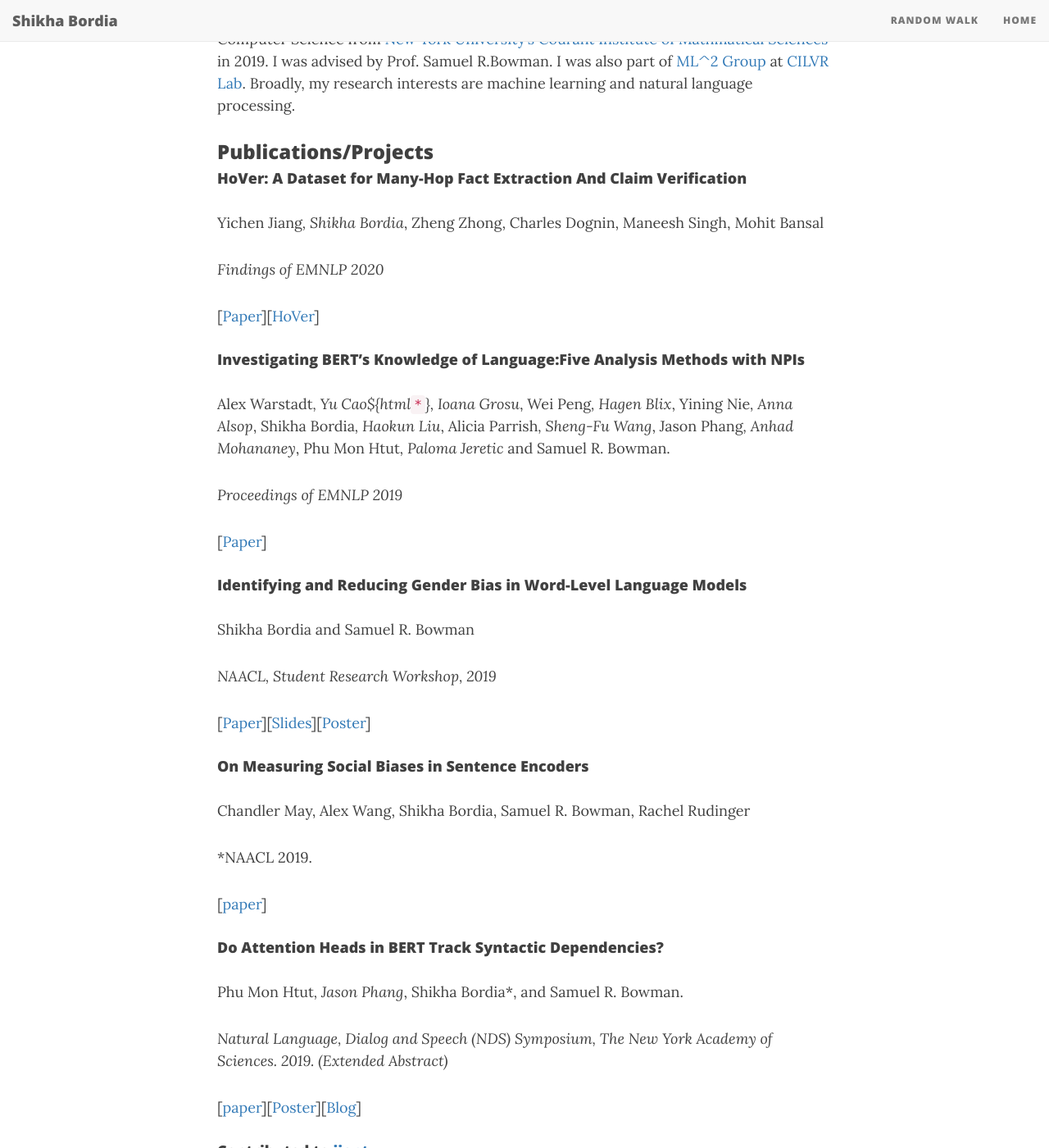
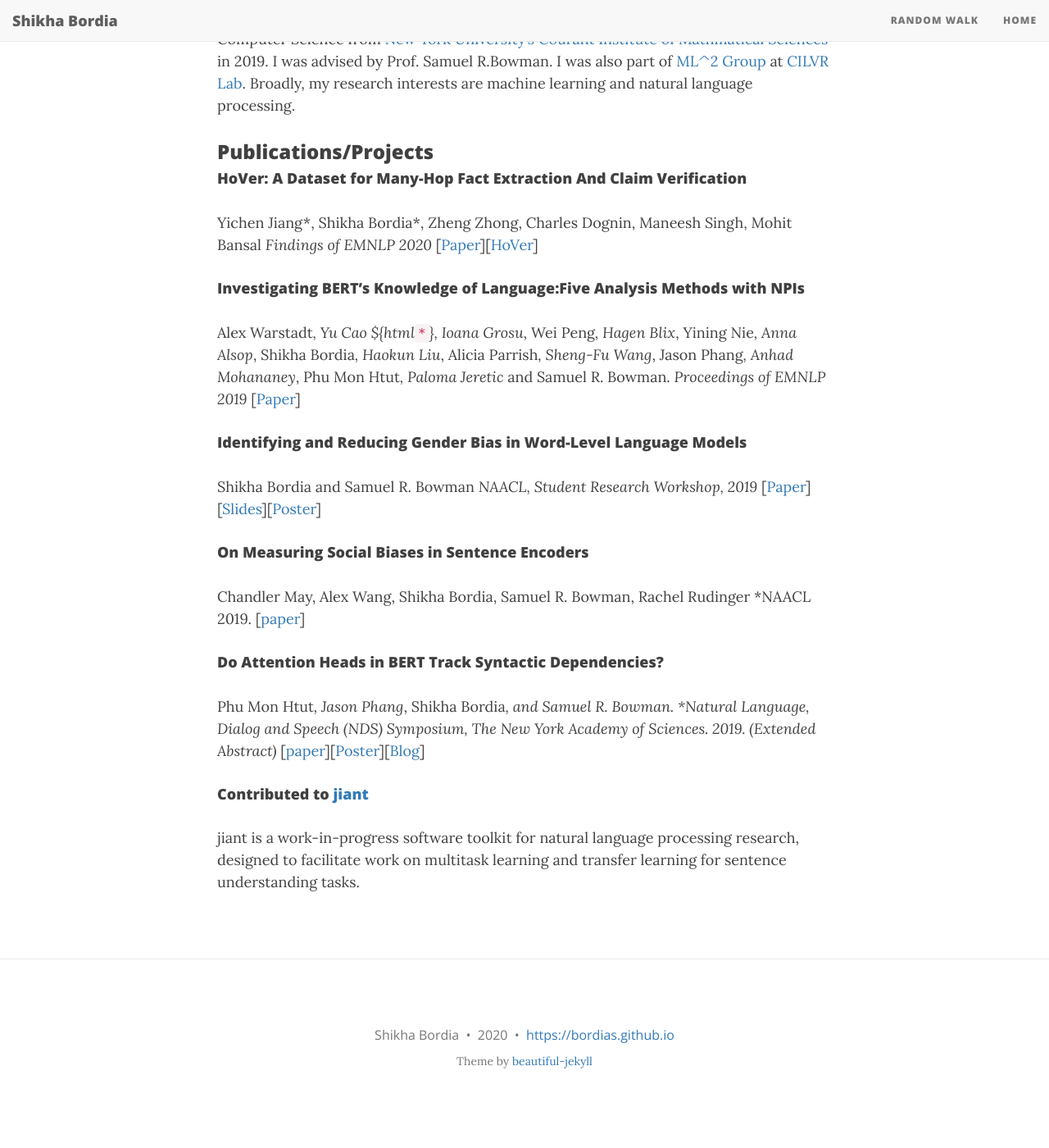
Before and after one commit to BordiaS/bordias.github.io, a Jekyll site: the page built from index.md, in a window 1280 px wide and 1400 px high, scrolled down 286 px. Shown: the whole window at 82% size. Built offline with Jekyll 4.4.1, drawn with Linux system fonts in a browser that asks for light colours; nearby versions of some CDN libraries; the list of posts is cut into pages by our own code; after the commit the page ends 1641 px from its top, so only the background shows below that.

```diff
--- a/index.md
+++ b/index.md
@@ -13,41 +13,30 @@ I am working as NLP Research Engineer at Verisk Analytics on Muti-hop reasoning,
 ### Publications/Projects
 
 #### HoVer: A Dataset for Many-Hop Fact Extraction And Claim Verification
-Yichen Jiang*, Shikha Bordia*, Zheng Zhong, Charles Dognin, Maneesh Singh, Mohit Bansal
-
+Yichen Jiang\*, Shikha Bordia\*, Zheng Zhong, Charles Dognin, Maneesh Singh, Mohit Bansal
 *Findings of EMNLP 2020*
-
 [[Paper](https://arxiv.org/abs/2011.03088)][[HoVer](https://hover-nlp.github.io/)]
 
 
 #### Investigating BERT’s Knowledge of Language:Five Analysis Methods with NPIs
-Alex Warstadt*, Yu Cao${html`*`}, Ioana Grosu*, Wei Peng*, Hagen Blix*, Yining Nie*, Anna Alsop*, Shikha Bordia*, Haokun Liu*, Alicia Parrish*, Sheng-Fu Wang*, Jason Phang*, Anhad Mohananey*, Phu Mon Htut*, Paloma Jeretic* and Samuel R. Bowman.
-
+Alex Warstadt*, Yu Cao ${html`*`}, Ioana Grosu*, Wei Peng*, Hagen Blix*, Yining Nie*, Anna Alsop*, Shikha Bordia*, Haokun Liu*, Alicia Parrish*, Sheng-Fu Wang*, Jason Phang*, Anhad Mohananey*, Phu Mon Htut*, Paloma Jeretic* and Samuel R. Bowman.
 *Proceedings of EMNLP 2019*
-
 [[Paper](https://arxiv.org/pdf/1909.02597.pdf)]
 
 
 #### Identifying and Reducing Gender Bias in Word-Level Language Models
 Shikha Bordia and Samuel R. Bowman
-
 *NAACL, Student Research Workshop, 2019*
-
 [[Paper](https://aclweb.org/anthology/papers/N/N19/N19-3002/)][[Slides](https://bordias.github.io/gender_bias_slides.pdf)][[Poster](https://bordias.github.io/poster.pdf)]
 
 #### On Measuring Social Biases in Sentence Encoders
 Chandler May, Alex Wang, Shikha Bordia, Samuel R. Bowman, Rachel Rudinger
-
 *NAACL 2019.
-
 [[paper](https://aclweb.org/anthology/papers/N/N19/N19-1063/)]
 
 #### Do Attention Heads in BERT Track Syntactic Dependencies?
-
 Phu Mon Htut*, Jason Phang*, Shikha Bordia*, and Samuel R. Bowman.
-
 *Natural Language, Dialog and Speech (NDS) Symposium, The New York Academy of Sciences. 2019. (Extended Abstract)*
-
 [[paper](https://arxiv.org/abs/1911.12246)][[Poster](https://phumonhtut.me/publications/2019NDS/NDSposter.pdf)][[Blog](https://medium.com/@phu_pmh/do-attention-heads-in-bert-track-syntactic-dependencies-81c8a9be311a)]
 
 #### Contributed to [jiant](https://github.com/nyu-mll/jiant)
```
